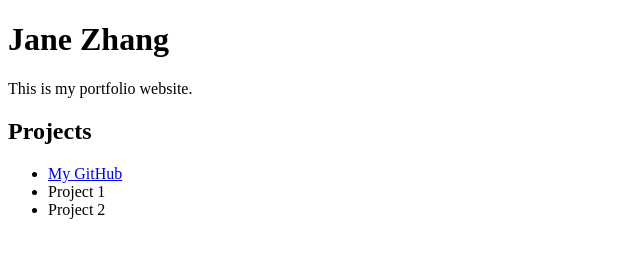
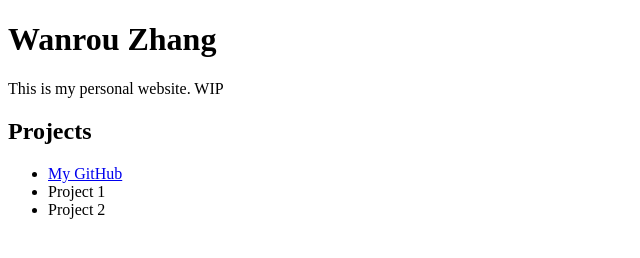
Before and after one commit to Lynnnnn-gg/Lynnnnn-gg.github.io, a plain HTML site: page index.html in a window 1280 px wide. Shown: the whole page, without its empty margins (0-640 px from the left). Drawn offline with Linux system fonts and the light colour scheme.

Commit message:
Change portfolio owner name from Jane to Wanrou
Updated the title and header to reflect the new name.

```diff
--- a/index.html
+++ b/index.html
@@ -2,11 +2,11 @@
 <html>
 <head>
   <meta charset="UTF-8">
-  <title>Jane Zhang | Portfolio</title>
+  <title>Wanrou Zhang | Portfolio</title>
 </head>
 <body>
-  <h1>Jane Zhang</h1>
-  <p>This is my portfolio website.</p>
+  <h1>Wanrou Zhang</h1>
+  <p>This is my personal website. WIP</p>
 
   <h2>Projects</h2>
   <ul>
```
